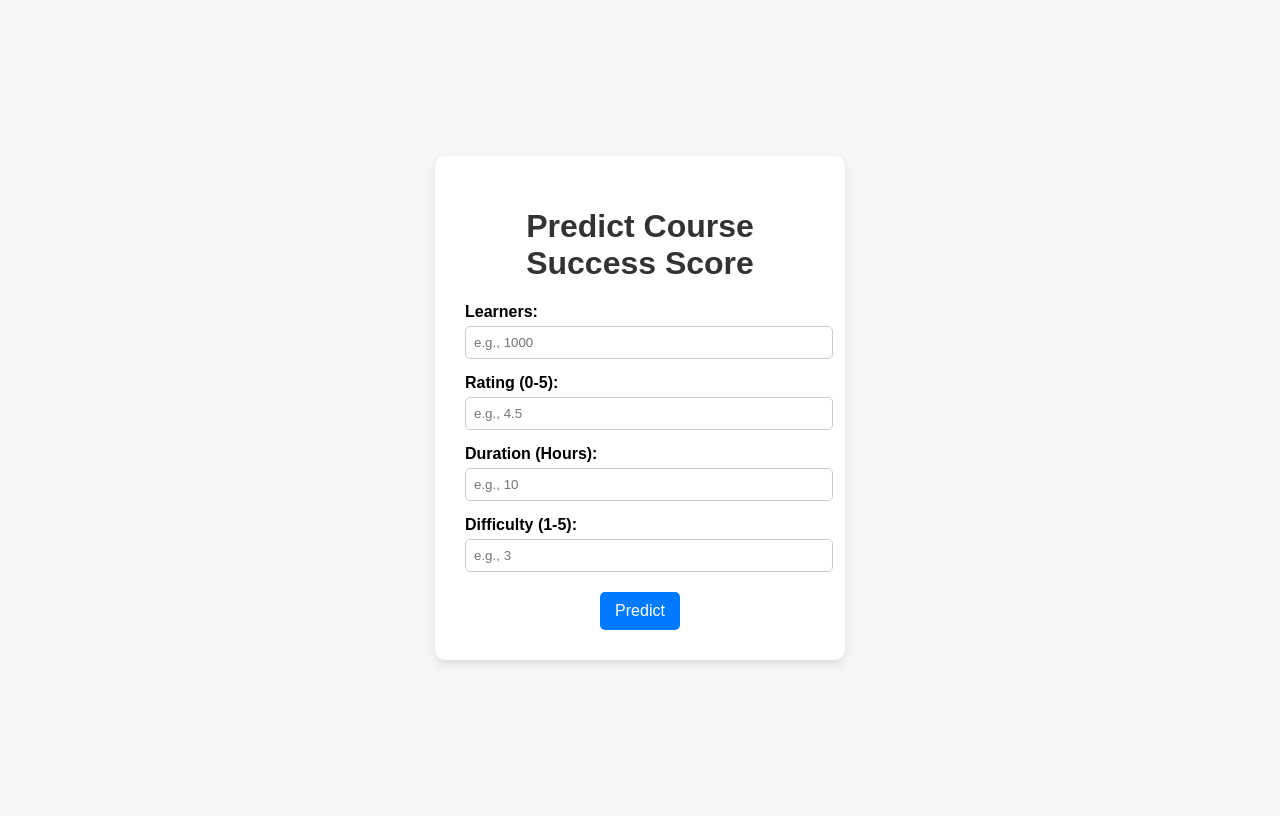
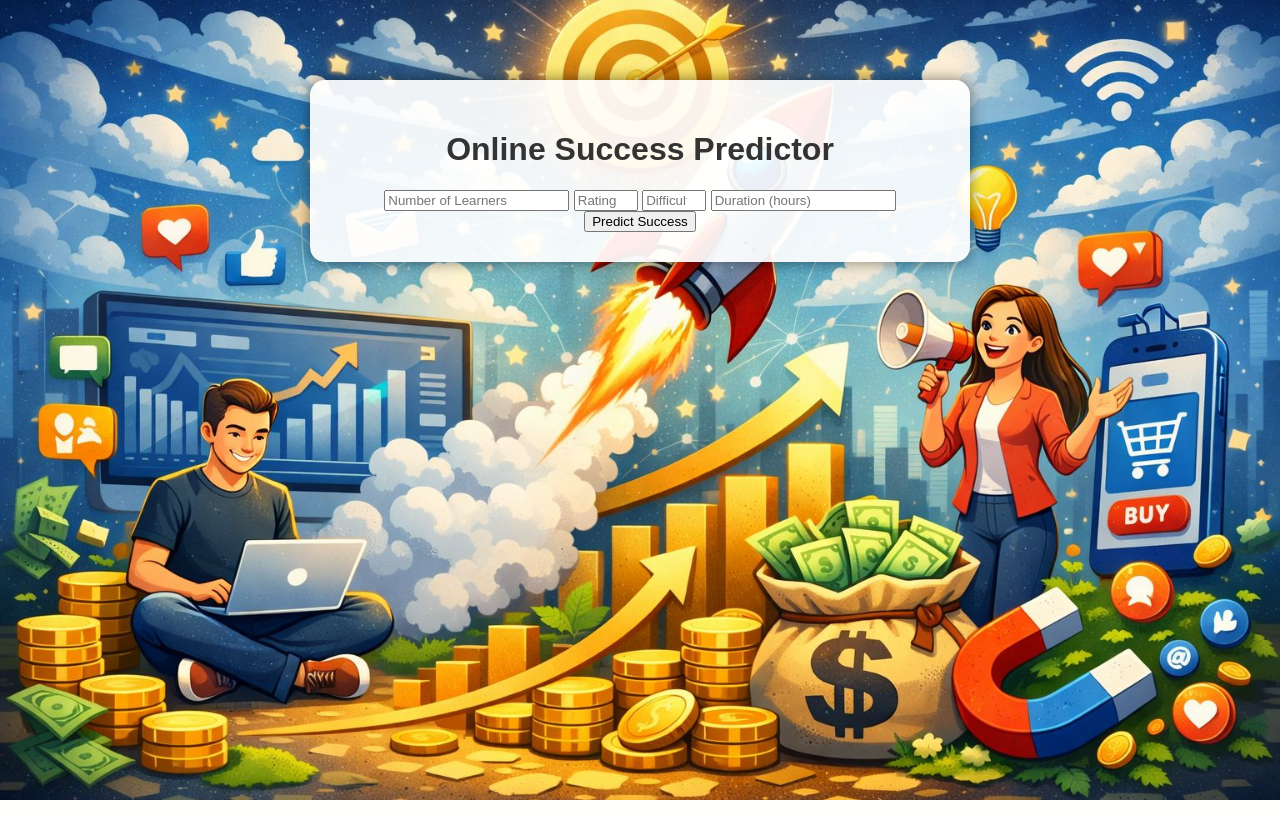
Before and after one commit to jibina-89/online-success-calculator, a Flask app: page / in a window 1280 px wide. Run offline with Flask 3, Linux system fonts and the light colour scheme; parts of the project's set-up code (start-up, migrations or seed data) failed here and were passed over.

Commit message:
Updated app to use rating and difficulty logic

```diff
--- a/app.py
+++ b/app.py
@@ -1,72 +1,102 @@
 from flask import Flask, render_template, request
+import numpy as np
 import pickle
-import pandas as pd
+import os
 
 app = Flask(__name__)
 
-# -------------------------
-# Load scaler and Ridge model
-# -------------------------
-with open("scaler.pkl", "rb") as f:
-    scaler = pickle.load(f)
+# =========================
+# Load model and scaler
+# =========================
+BASE_DIR = os.path.dirname(os.path.abspath(__file__))
 
-with open("ridge_model.pkl", "rb") as f:
-    model = pickle.load(f)
+model_path = os.path.join(BASE_DIR, "ridge_model.pkl")
+scaler_path = os.path.join(BASE_DIR, "scaler.pkl")
 
-# -------------------------
-# Function to generate AI feedback
-# -------------------------
-def generate_feedback(score):
-    if score >= 4.5:
-        return "Excellent! Your course is highly successful. Keep up the great work!"
-    elif score >= 3.0:
-        return ("Your course is performing moderately. Consider increasing engagement, "
-                "improving ratings, or adjusting difficulty to boost success.")
+model = pickle.load(open(model_path, "rb"))
+scaler = pickle.load(open(scaler_path, "rb"))
+
+# =========================
+# Encode Difficulty
+# =========================
+def encode_difficulty(diff_value):
+    diff_value = float(diff_value)
+
+    if diff_value >= 1 and diff_value <= 2:
+        return 0   # Beginner
+    elif diff_value == 3:
+        return 1   # Intermediate
+    elif diff_value >= 4 and diff_value <= 5:
+        return 2   # Advanced
+
+# =========================
+# Generate 6 AI feedbacks
+# =========================
+def generate_feedback(data, prediction):
+    learners, rating, difficulty_raw, duration = data
+
+    feedback = []
+
+    if rating < 4:
+        feedback.append("Improve course content quality to increase learner ratings.")
     else:
-        return ("Your course has a low predicted success. Focus on engagement, "
-                "rating improvement, shortening duration, and making content easier to follow.")
+        feedback.append("Your course rating is strong. Maintain teaching quality.")
 
-# -------------------------
-# Home page
-# -------------------------
-@app.route("/")
+    if learners < 50000:
+        feedback.append("Increase marketing and promotion to attract more learners.")
+    else:
+        feedback.append("Good learner engagement. Keep promoting your course.")
+
+    if duration > 50:
+        feedback.append("Consider splitting the course into smaller modules.")
+    else:
+        feedback.append("Course duration is well balanced.")
+
+    if float(difficulty_raw) <= 2:
+        feedback.append("Add more structured guidance and beginner-friendly examples.")
+    elif float(difficulty_raw) == 3:
+        feedback.append("Difficulty level is balanced. Add practical projects.")
+    else:
+        feedback.append("Consider adding prerequisite resources for advanced learners.")
+
+    feedback.append("Include real-world projects and case studies.")
+    feedback.append("Optimize course title and description for better search visibility.")
+
+    return feedback
+
+# =========================
+# Routes
+# =========================
+@app.route("/", methods=["GET", "POST"])
 def home():
+    if request.method == "POST":
+        learners = float(request.form["learners"])
+        rating = float(request.form["rating"])
+        duration = float(request.form["duration"])
+        difficulty_raw = request.form["difficulty"]
+
+        difficulty_encoded = encode_difficulty(difficulty_raw)
+
+        # Prepare features in correct order
+        features = np.array([[learners, rating, difficulty_encoded, duration]])
+        features_scaled = scaler.transform(features)
+
+        # Predict
+        prediction = round(model.predict(features_scaled)[0], 2)
+
+        feedback = generate_feedback(
+            [learners, rating, difficulty_raw, duration],
+            prediction
+        )
+
+        return render_template(
+            "result.html",
+            prediction=prediction,
+            feedback=feedback
+        )
+
     return render_template("index.html")
 
-# -------------------------
-# Prediction route
-# -------------------------
-@app.route("/predict", methods=["POST"])
-def predict():
-    try:
-        # Get form data
-        learners = float(request.form.get("Learners", 0))
-        rating = float(request.form.get("Rating", 0))
-        duration = float(request.form.get("Duration_Hours", 0))
-        difficulty = float(request.form.get("Difficulty", 0))
 
-        # Debug prints
-        print("Learners:", learners, "Rating:", rating, "Duration:", duration, "Difficulty:", difficulty)
-
-        # Create DataFrame
-        df = pd.DataFrame([[learners, rating, duration, difficulty]],
-                          columns=["Learners", "Rating", "Duration_Hours", "Difficulty"])
-
-        # Scale and predict
-        X_scaled = scaler.transform(df)
-        prediction = model.predict(X_scaled)[0]
-
-        # Generate feedback
-        feedback = generate_feedback(prediction)
-
-        return render_template("result.html",
-                               prediction=round(prediction, 2),
-                               feedback=feedback)
-    except Exception as e:
-        return f"Error: {e}"
-
-# -------------------------
-# Run Flask app
-# -------------------------
 if __name__ == "__main__":
     app.run(debug=True)
--- a/static/style.css
+++ b/static/style.css
@@ -1,18 +1,20 @@
 body {
+    margin: 0;
+    padding: 0;
     font-family: Arial, sans-serif;
-    background-color: #f4f6f8;
-    display: flex;
-    justify-content: center;
-    align-items: center;
-    height: 100vh;
+    background-image: url("logo.jpeg");
+    background-size: cover;
+    background-position: center;
+    background-attachment: fixed;
 }
 
 .container {
-    background-color: white;
+    width: 600px;
+    margin: 80px auto;
+    background: rgba(255, 255, 255, 0.92);
     padding: 30px;
-    border-radius: 10px;
-    box-shadow: 0 4px 8px rgba(0,0,0,0.1);
-    width: 350px;
+    border-radius: 15px;
+    box-shadow: 0px 0px 15px rgba(0,0,0,0.5);
     text-align: center;
 }
 
@@ -20,43 +22,46 @@ h1 {
     color: #333;
 }
 
-label {
-    display: block;
-    margin-top: 15px;
-    margin-bottom: 5px;
-    text-align: left;
-    font-weight: bold;
+.result-box {
+    margin-top: 20px;
+    padding: 15px;
+    background: #e3f2fd;
+    border-radius: 10px;
 }
 
-input {
-    width: 100%;
-    padding: 8px;
-    border-radius: 5px;
-    border: 1px solid #ccc;
+.prediction {
+    font-size: 28px;
+    font-weight: bold;
+    color: green;
 }
 
-button {
+.feedback-box {
     margin-top: 20px;
-    padding: 10px 15px;
-    border: none;
-    background-color: #007bff;
-    color: white;
-    font-size: 16px;
-    border-radius: 5px;
-    cursor: pointer;
+    padding: 15px;
+    background: #fff3e0;
+    border-radius: 10px;
+    text-align: left;
 }
 
-button:hover {
-    background-color: #0056b3;
+.feedback-box ul {
+    padding-left: 20px;
 }
 
-a {
-    display: block;
-    margin-top: 20px;
-    color: #007bff;
-    text-decoration: none;
+.feedback-box li {
+    margin-bottom: 10px;
+    font-size: 16px;
 }
 
-a:hover {
-    text-decoration: underline;
+.btn {
+    display: inline-block;
+    margin-top: 20px;
+    padding: 10px 25px;
+    background: #1976d2;
+    color: white;
+    text-decoration: none;
+    border-radius: 8px;
 }
+
+.btn:hover {
+    background: #0d47a1;
+}
--- a/templates/index.html
+++ b/templates/index.html
@@ -1,28 +1,35 @@
 <!DOCTYPE html>
-<html lang="en">
+<html>
 <head>
-    <meta charset="UTF-8">
-    <title>Course Success Prediction</title>
+    <title>Online Success Predictor</title>
     <link rel="stylesheet" href="{{ url_for('static', filename='style.css') }}">
 </head>
+
 <body>
-    <div class="container">
-        <h1>Predict Course Success Score</h1>
-        <form action="/predict" method="POST">
-            <label for="Learners">Learners:</label>
-            <input type="number" id="Learners" name="Learners" step="1" placeholder="e.g., 1000" required>
 
-            <label for="Rating">Rating (0-5):</label>
-            <input type="number" id="Rating" name="Rating" step="0.1" min="0" max="5" placeholder="e.g., 4.5" required>
+<div class="container">
+    <h1>Online Success Predictor</h1>
 
-            <label for="Duration_Hours">Duration (Hours):</label>
-            <input type="number" id="Duration_Hours" name="Duration_Hours" step="0.1" placeholder="e.g., 10" required>
+    <form method="POST">
 
-            <label for="Difficulty">Difficulty (1-5):</label>
-            <input type="number" id="Difficulty" name="Difficulty" step="1" min="1" max="5" placeholder="e.g., 3" required>
+        <input type="number" name="learners"
+               placeholder="Number of Learners" required>
 
-            <button type="submit">Predict</button>
-        </form>
-    </div>
+        <input type="number" step="0.1" name="rating"
+               placeholder="Rating (1–5)"
+               min="1" max="5" required>
+
+        <input type="number" step="0.1" name="difficulty"
+               placeholder="Difficulty (1–2 Beginner, 3 Intermediate, 4–5 Advanced)"
+               min="1" max="5" required>
+
+        <input type="number" step="0.1" name="duration"
+               placeholder="Duration (hours)" required>
+
+        <button type="submit">Predict Success</button>
+
+    </form>
+</div>
+
 </body>
 </html>
```
Also changed, not shown: templates/result.html (+17 -5 lines), static/logo.jpeg (added).
